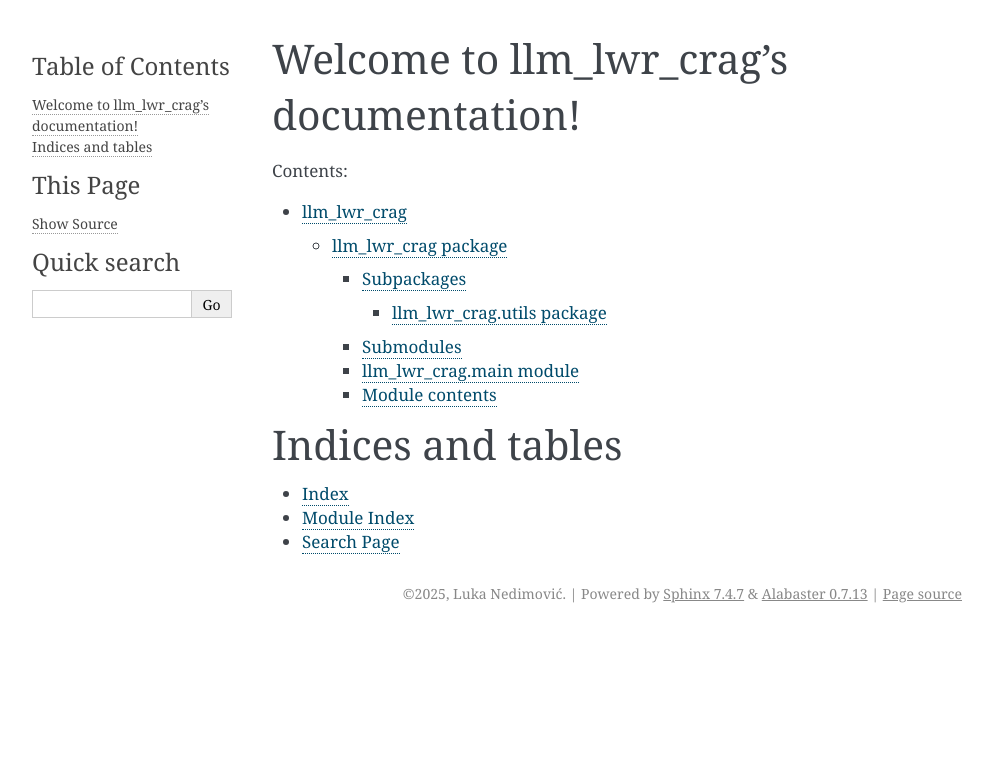
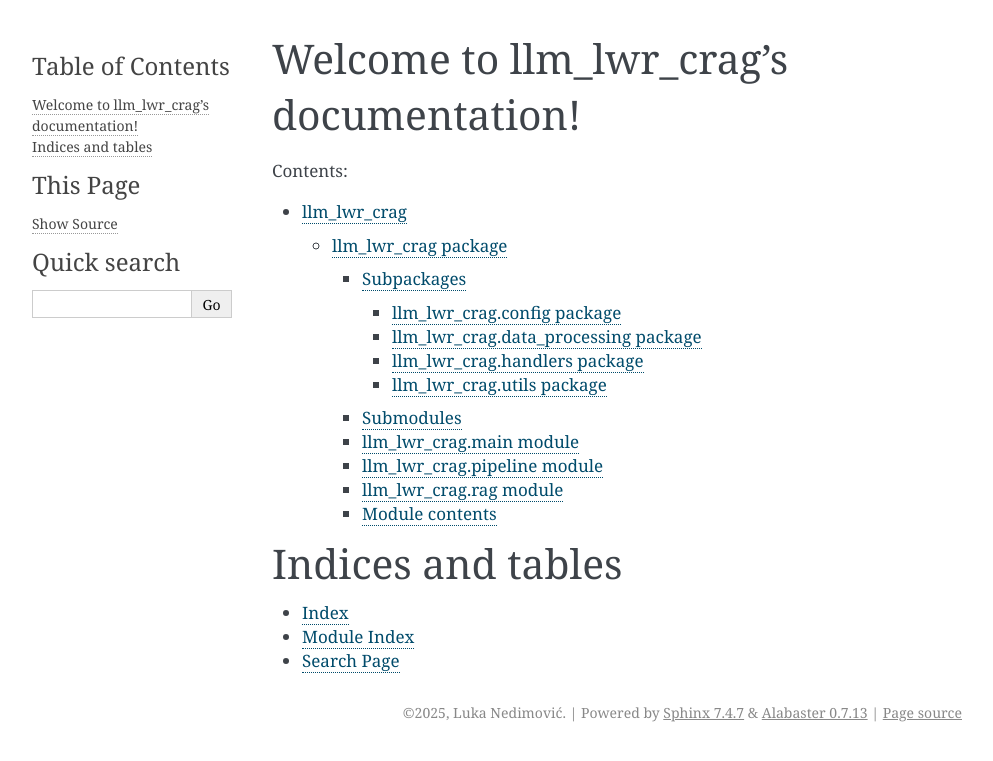
Before and after one commit to LukaNedimovic/llm_lwr_crag, a Sphinx documentation site: the page built from docs/source/index.rst, in a window 1280 px wide. Shown: the top 761 px of the page, without its empty margins (148-1141 px from the left). Built offline with Sphinx 7.4.7, drawn with Linux system fonts in a browser that asks for light colours.

Commit message:
docs: 📃 Update document generation files

```diff
--- /dev/null
+++ b/docs/source/llm_lwr_crag.config.rst
@@ -0,0 +1,21 @@
+llm\_lwr\_crag.config package
+=============================
+
+Submodules
+----------
+
+llm\_lwr\_crag.config.config\_validator module
+----------------------------------------------
+
+.. automodule:: llm_lwr_crag.config.config_validator
+   :members:
+   :show-inheritance:
+   :undoc-members:
+
+Module contents
+---------------
+
+.. automodule:: llm_lwr_crag.config
+   :members:
+   :show-inheritance:
+   :undoc-members:
--- /dev/null
+++ b/docs/source/llm_lwr_crag.data_processing.rst
@@ -0,0 +1,53 @@
+llm\_lwr\_crag.data\_processing package
+=======================================
+
+Submodules
+----------
+
+llm\_lwr\_crag.data\_processing.chunking module
+-----------------------------------------------
+
+.. automodule:: llm_lwr_crag.data_processing.chunking
+   :members:
+   :show-inheritance:
+   :undoc-members:
+
+llm\_lwr\_crag.data\_processing.codeparser module
+-------------------------------------------------
+
+.. automodule:: llm_lwr_crag.data_processing.codeparser
+   :members:
+   :show-inheritance:
+   :undoc-members:
+
+llm\_lwr\_crag.data\_processing.eval module
+-------------------------------------------
+
+.. automodule:: llm_lwr_crag.data_processing.eval
+   :members:
+   :show-inheritance:
+   :undoc-members:
+
+llm\_lwr\_crag.data\_processing.loading module
+----------------------------------------------
+
+.. automodule:: llm_lwr_crag.data_processing.loading
+   :members:
+   :show-inheritance:
+   :undoc-members:
+
+llm\_lwr\_crag.data\_processing.metadata module
+-----------------------------------------------
+
+.. automodule:: llm_lwr_crag.data_processing.metadata
+   :members:
+   :show-inheritance:
+   :undoc-members:
+
+Module contents
+---------------
+
+.. automodule:: llm_lwr_crag.data_processing
+   :members:
+   :show-inheritance:
+   :undoc-members:
--- /dev/null
+++ b/docs/source/llm_lwr_crag.handlers.rst
@@ -0,0 +1,30 @@
+llm\_lwr\_crag.handlers package
+===============================
+
+Subpackages
+-----------
+
+.. toctree::
+   :maxdepth: 4
+
+   llm_lwr_crag.handlers.db
+   llm_lwr_crag.handlers.llm
+
+Submodules
+----------
+
+llm\_lwr\_crag.handlers.auto module
+-----------------------------------
+
+.. automodule:: llm_lwr_crag.handlers.auto
+   :members:
+   :show-inheritance:
+   :undoc-members:
+
+Module contents
+---------------
+
+.. automodule:: llm_lwr_crag.handlers
+   :members:
+   :show-inheritance:
+   :undoc-members:
--- a/docs/source/llm_lwr_crag.rst
+++ b/docs/source/llm_lwr_crag.rst
@@ -7,6 +7,9 @@ Subpackages
 .. toctree::
    :maxdepth: 4
 
+   llm_lwr_crag.config
+   llm_lwr_crag.data_processing
+   llm_lwr_crag.handlers
    llm_lwr_crag.utils
 
 Submodules
@@ -20,6 +23,22 @@ llm\_lwr\_crag.main module
    :show-inheritance:
    :undoc-members:
 
+llm\_lwr\_crag.pipeline module
+------------------------------
+
+.. automodule:: llm_lwr_crag.pipeline
+   :members:
+   :show-inheritance:
+   :undoc-members:
+
+llm\_lwr\_crag.rag module
+-------------------------
+
+.. automodule:: llm_lwr_crag.rag
+   :members:
+   :show-inheritance:
+   :undoc-members:
+
 Module contents
 ---------------
 
--- a/docs/source/llm_lwr_crag.utils.rst
+++ b/docs/source/llm_lwr_crag.utils.rst
@@ -20,10 +20,26 @@ llm\_lwr\_crag.utils.download module
    :show-inheritance:
    :undoc-members:
 
+llm\_lwr\_crag.utils.gen\_extensions module
+-------------------------------------------
+
+.. automodule:: llm_lwr_crag.utils.gen_extensions
+   :members:
+   :show-inheritance:
+   :undoc-members:
+
 llm\_lwr\_crag.utils.logging module
 -----------------------------------
 
 .. automodule:: llm_lwr_crag.utils.logging
+   :members:
+   :show-inheritance:
+   :undoc-members:
+
+llm\_lwr\_crag.utils.parse module
+---------------------------------
+
+.. automodule:: llm_lwr_crag.utils.parse
    :members:
    :show-inheritance:
    :undoc-members:
```
Also changed, not shown: other parts of docs/source/llm_lwr_crag.utils.rst (+3 -3 lines), docs/source/llm_lwr_crag.handlers.db.rst (added, +45 -0 lines), docs/source/llm_lwr_crag.handlers.llm.rst (added, +37 -0 lines).
